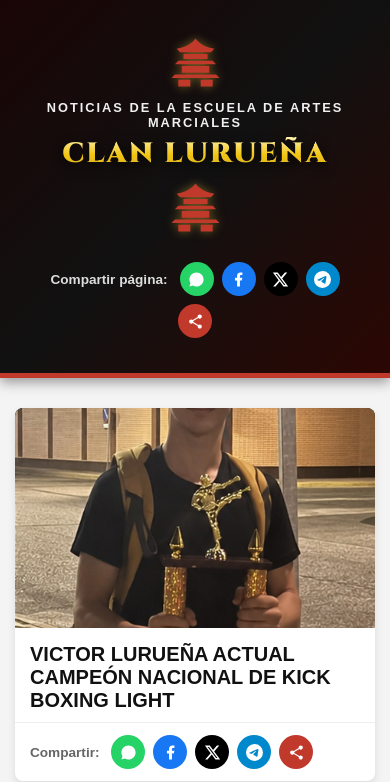
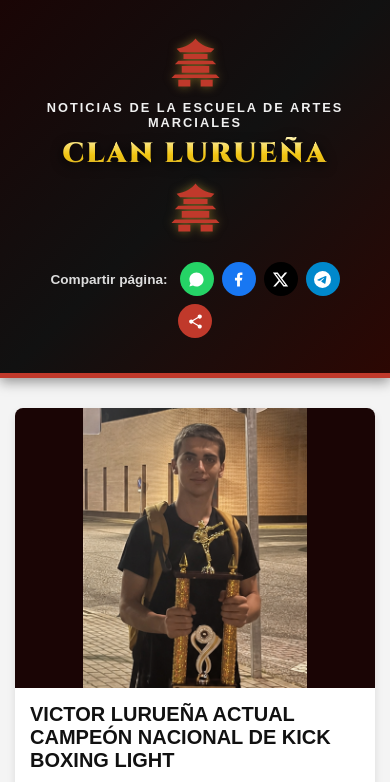
Before and after one commit to fernanluruesp-commits/noticias-clan-luruena, a plain HTML site: page index.html in a window 390 px wide. Shown: the top 782 px of the page. Drawn offline with Linux system fonts and the light colour scheme.

Commit message:
Update index.html

```diff
--- a/index.html
+++ b/index.html
@@ -77,11 +77,11 @@
                 font-size: 0.8rem;
                 letter-spacing: 2px;
             }
-                        .tarjeta img {
+                     .tarjeta img {
                 height: auto;
-                max-height: 360px;
+                max-height: 420px;
                 object-fit: contain;
-                background-color: #111;
+                background-color: #1a0505;
             }
         }
 
@@ -99,7 +99,13 @@
         }
         .tarjeta:hover { transform: translateY(-5px); }
         .tarjeta-enlace { text-decoration: none; color: inherit; display: block; cursor: pointer; }
-        .tarjeta img { width: 100%; height: 220px; object-fit: cover; display: block; }
+               .tarjeta img {
+            width: 100%;
+            height: 280px;
+            object-fit: contain;
+            background-color: #1a0505;
+            display: block;
+        }
         .tarjeta h2 { font-size: 1.25rem; margin: 15px 15px 10px 15px; color: #111; }
         #vista-detalle { display: none; background: #fff; padding: 25px; border-radius: 8px; box-shadow: 0 4px 8px rgba(0,0,0,0.1); }
         .btn-volver { background: #c0392b; color: #fff; border: none; padding: 12px 20px; font-size: 1rem; border-radius: 5px; cursor: pointer; margin-bottom: 20px; font-weight: bold; }
```
